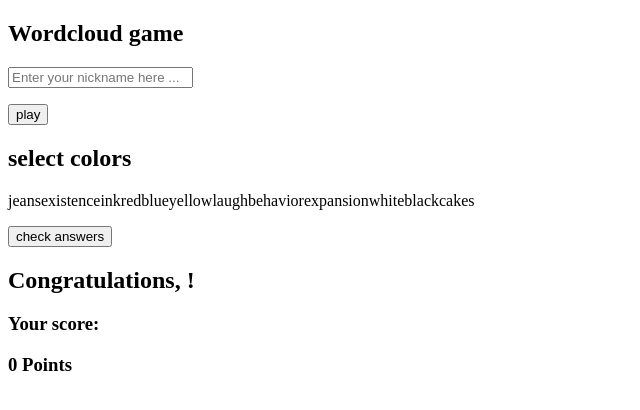
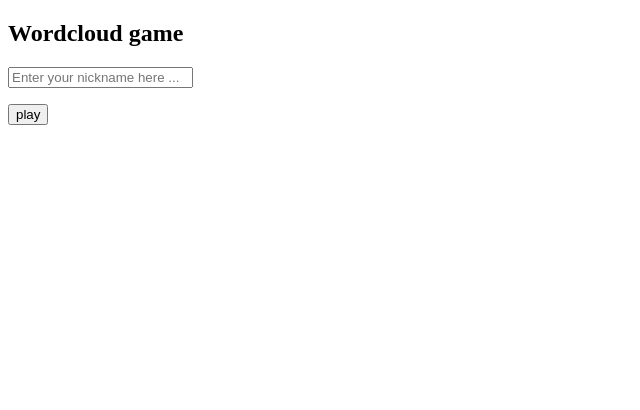
Before and after one commit to ddzieduch/wordcloud-game, a Next.js app: page / in a window 1280 px wide. Shown: the top 410 px of the page, without its empty margins (0-640 px from the left). Built offline with nearby package versions, Linux system fonts and the light colour scheme.

Commit message:
Add steps

```diff
--- a/components/nickname.js
+++ b/components/nickname.js
@@ -8,8 +8,8 @@ export default function Nickname() {
     event.preventDefault()
 
     setNickname(event.target.nickname.value)
+    setStep(step + 1)
   }
-
   return (
     <div className="h-screen flex flex-wrap content-center justify-center">
       <div>
--- a/components/question.js
+++ b/components/question.js
@@ -9,6 +9,22 @@ export default function Question(questions) {
   let good_words = questions.questions[1].good_words
   let bad_words = all_words.filter((word) => good_words.indexOf(word) == -1)
 
+  const checkWord = (event) => {
+    if (step == 1) {
+      if (chosenWords.indexOf(event.target.textContent) == -1) {
+        setChosenWords([...chosenWords, event.target.textContent])
+      } else {
+        setChosenWords(chosenWords.filter((word) => word != event.target.textContent))
+      }
+      event.target.classList.toggle('selected')
+    }
+  }
+
+  const checkAnswers = () => {
+
+    setStep(step + 1)
+  }
+
   const calculateScore = () => {
     let wrong_answers = chosenWords.filter((word) => good_words.indexOf(word) == -1)
     let good_answers = chosenWords.filter((word) => bad_words.indexOf(word) == -1)
@@ -19,14 +35,7 @@ export default function Question(questions) {
     console.log('Omitted answers ' + omitted_answers)
 
     setScore(good_answers.length * 2 - (wrong_answers.length + omitted_answers.length))
-  }
-
-  const checkWord = (event) => {
-    if (chosenWords.indexOf(event.target.textContent) == -1) {
-      setChosenWords([...chosenWords, event.target.textContent])
-    } else {
-      setChosenWords(chosenWords.filter((word) => word != event.target.textContent))
-    }
+    setStep(step + 1)
   }
 
   return (
@@ -42,11 +51,10 @@ export default function Question(questions) {
         </div>
         <p className="text-center">
           <button
-            onClick={ calculateScore }
+            onClick={ step == 1 ? checkAnswers : calculateScore }
             className="text-center border border-blue-500 text-blue-500 rounded px-4 py-2 m-2 transition duration-500 ease select-none hover:text-white hover:bg-blue-600 focus:outline-none focus:shadow-outline"
-            type="submit"
           >
-            check answers
+            { step == 1 ? 'check answers' : 'finish game' }
           </button>
         </p>
       </div>
--- a/context/state.js
+++ b/context/state.js
@@ -3,7 +3,7 @@ import { createContext, useContext, useState } from 'react';
 const GameContext = createContext();
 
 export function GameWrapper({ children }) {
-  const [ step, setStep ] = useState(null)
+  const [ step, setStep ] = useState(0)
   const [ nickname, setNickname ] = useState(null)
   const [ chosenWords, setChosenWords ] = useState([])
   const [ score, setScore ] = useState(0)
--- a/pages/index.js
+++ b/pages/index.js
@@ -1,13 +1,19 @@
+import Head from 'next/head'
+import { useGameContext } from '../context/state'
 import Nickname from '../components/nickname'
 import Question from '../components/question'
 import Score from '../components/score'
 
 export default function Game({ questions }) {
+  const { step } = useGameContext()
   return (
     <>
-      <Nickname></Nickname>
-      <Question questions={ questions }></Question>
-      <Score></Score>
+      <Head>
+        <title>Wordcloud game</title>
+      </Head>
+      { step == 0 ? <Nickname></Nickname> : '' }
+      { step == 1 || step == 2 ? <Question questions={ questions }></Question> : '' }
+      { step == 3 ? <Score></Score> : '' }
     </>
   )
 }
```
